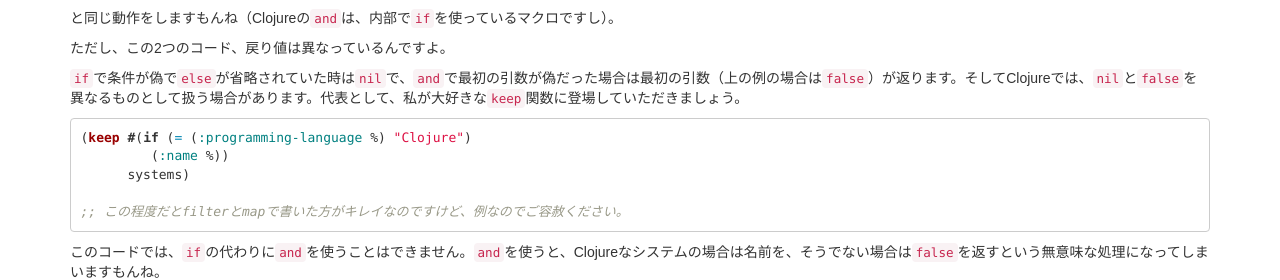
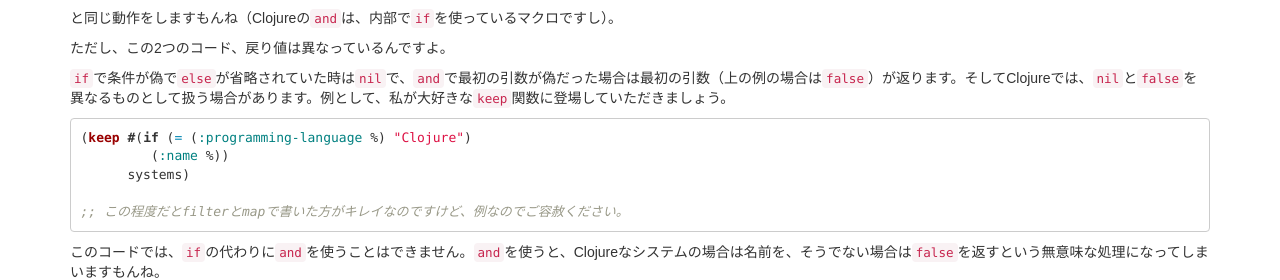
Before and after one commit to tail-island/tail-island.github.io, a Jekyll site: the page built from _posts/2015-04-11-if-and.md, in a window 1280 px wide. Shown: the part 391-671 px from the top of the page. Built offline with Jekyll 4.4.1, drawn with Linux system fonts in a browser that asks for light colours; Markdown is read by kramdown in place of the engine named in the settings.

Commit message:
Typo is fixed.

````diff
--- a/_posts/2015-04-11-if-and.md
+++ b/_posts/2015-04-11-if-and.md
@@ -24,7 +24,7 @@ Wikipeaidの[if文のページ](http://ja.wikipedia.org/wiki/If%E6%96%87)の下
 
 ただし、この2つのコード、戻り値は異なっているんですよ。
 
-`if`で条件が偽で`else`が省略されていた時は`nil`で、`and`で最初の引数が偽だった場合は最初の引数（上の例の場合は`false`）が返ります。そしてClojureでは、`nil`と`false`を異なるものとして扱う場合があります。代表として、私が大好きな`keep`関数に登場していただきましょう。
+`if`で条件が偽で`else`が省略されていた時は`nil`で、`and`で最初の引数が偽だった場合は最初の引数（上の例の場合は`false`）が返ります。そしてClojureでは、`nil`と`false`を異なるものとして扱う場合があります。例として、私が大好きな`keep`関数に登場していただきましょう。
 
 ```clojure
 (keep #(if (= (:programming-language %) "Clojure")
````
